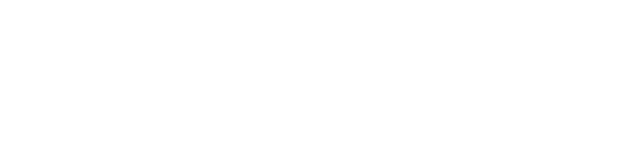
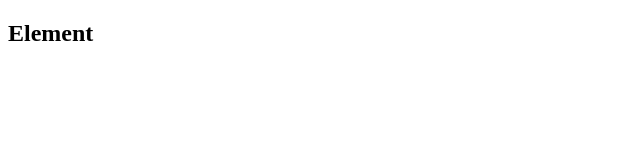
Before and after one commit to abdoredapro/Git, a plain HTML site: page index.html in a window 1280 px wide. Shown: the whole page, without its empty margins (0-640 px from the left). Drawn offline with Linux system fonts and the light colour scheme.

Commit message:
Update index.html

```diff
--- a/index.html
+++ b/index.html
@@ -6,6 +6,6 @@
     <title>Js objectsss</title>
 </head>
 <body>
-
+    <h2>Element</h2>
 </body>
 </html>
```
